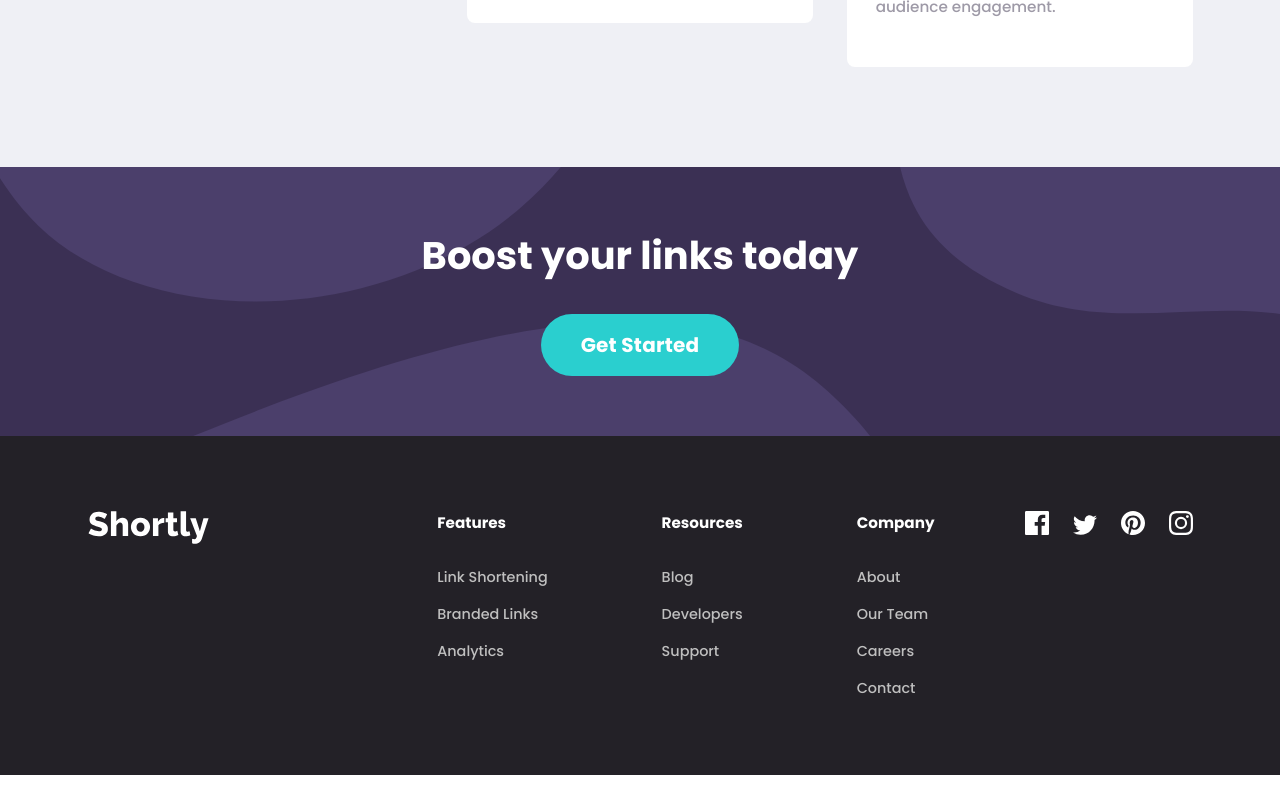
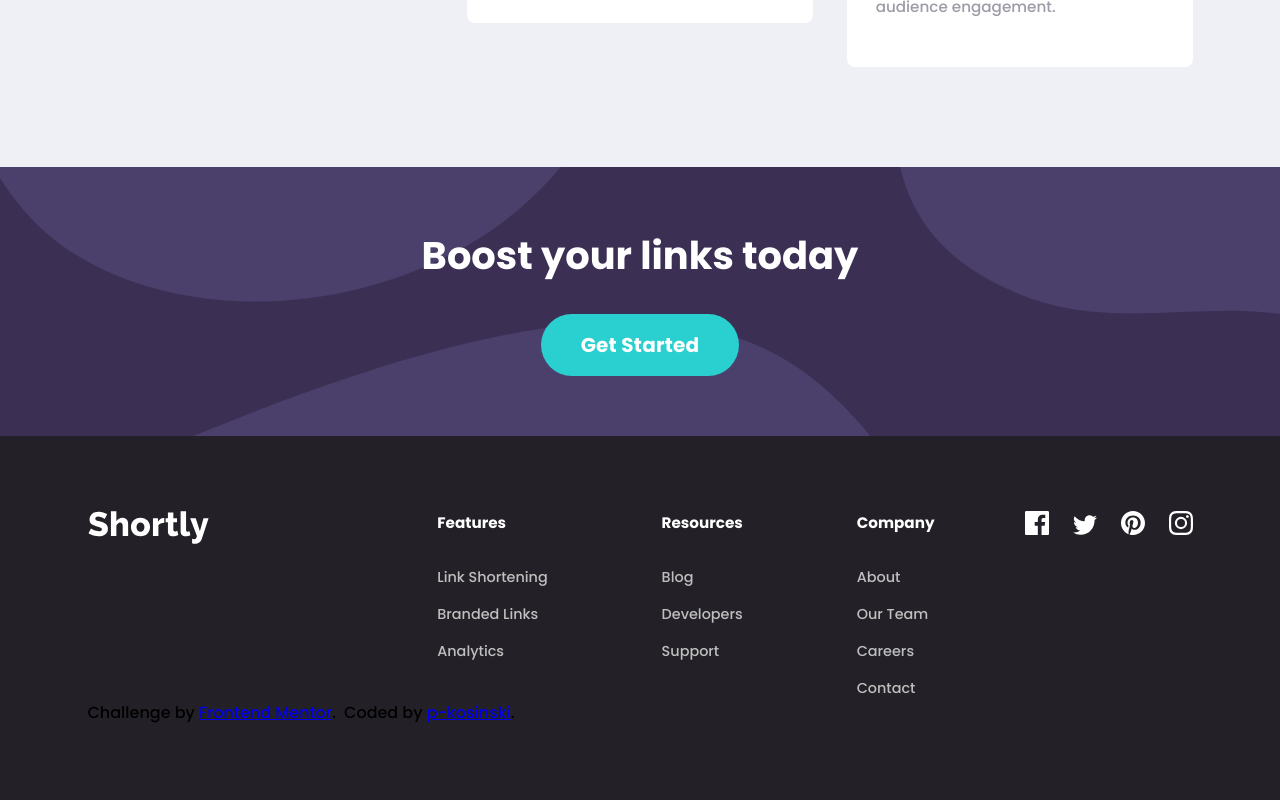
Before and after one commit to p-kosinski/url-shortening-api, a React (Create React App) app: page / in a window 1280 px wide. Shown: the part 1828-2628 px from the top of the page. Before the commit the page ends 2603 px from the top, so only its background shows below. Built offline with nearby package versions, Linux system fonts and the light colour scheme.

Commit message:
Add Attribution component

```diff
--- /dev/null
+++ b/src/components/common/Attribution/Attribution.js
@@ -0,0 +1,24 @@
+import PropTypes from 'prop-types';
+
+import styles from './Attribution.module.scss';
+
+const Attribution = ({ author, githubLink }) => (
+  <div class={styles.component}>
+    Challenge by&nbsp;
+    <a
+      href="https://www.frontendmentor.io?ref=challenge"
+      target="_blank"
+      rel='noreferrer'
+    >
+      Frontend Mentor
+    </a>.&nbsp;
+    Coded by <a href={githubLink}>{author}</a>.
+  </div>
+);
+
+Attribution.propTypes = {
+  author: PropTypes.string.isRequired,
+  githubLink: PropTypes.string.isRequired,
+};
+
+export default Attribution;
--- a/src/components/layout/Footer/Footer.js
+++ b/src/components/layout/Footer/Footer.js
@@ -2,6 +2,7 @@ import Container from '../Container/Container';
 import LinkLogo from '../../common/LinkLogo/LinkLogo';
 import LinkIcon from '../../common/LinkIcon/LinkIcon';
 import LinkFooter from '../../common/LinkFooter/LinkFooter';
+import Attribution from '../../common/Attribution/Attribution';
 
 import { ReactComponent as FacebookIcon } from '../../../images/icon-facebook.svg';
 import { ReactComponent as TwitterIcon } from '../../../images/icon-twitter.svg';
@@ -75,6 +76,10 @@ const Footer = () => (
           <LinkIcon to='#0' icon={<InstagramIcon />} />
         </div>
       </div>
+      <Attribution
+        author='p-kosinski'
+        githubLink='https://github.com/p-kosinski'
+      />
     </Container>
   </footer>
 );
```
Also changed, not shown: src/components/common/Attribution/Attribution.module.scss (added).
